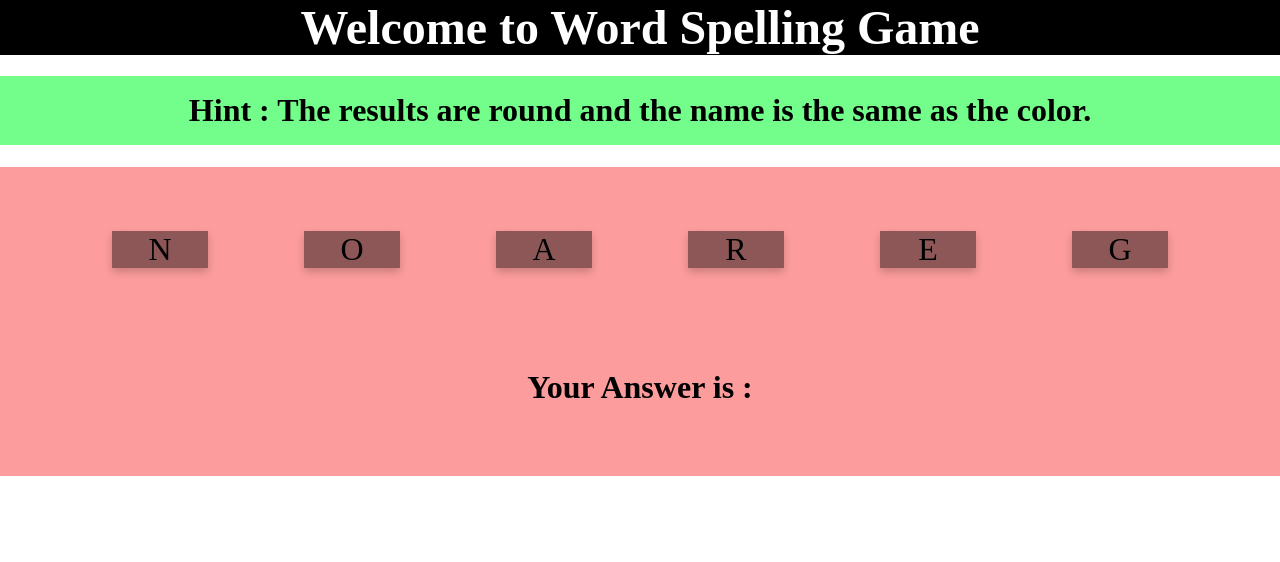
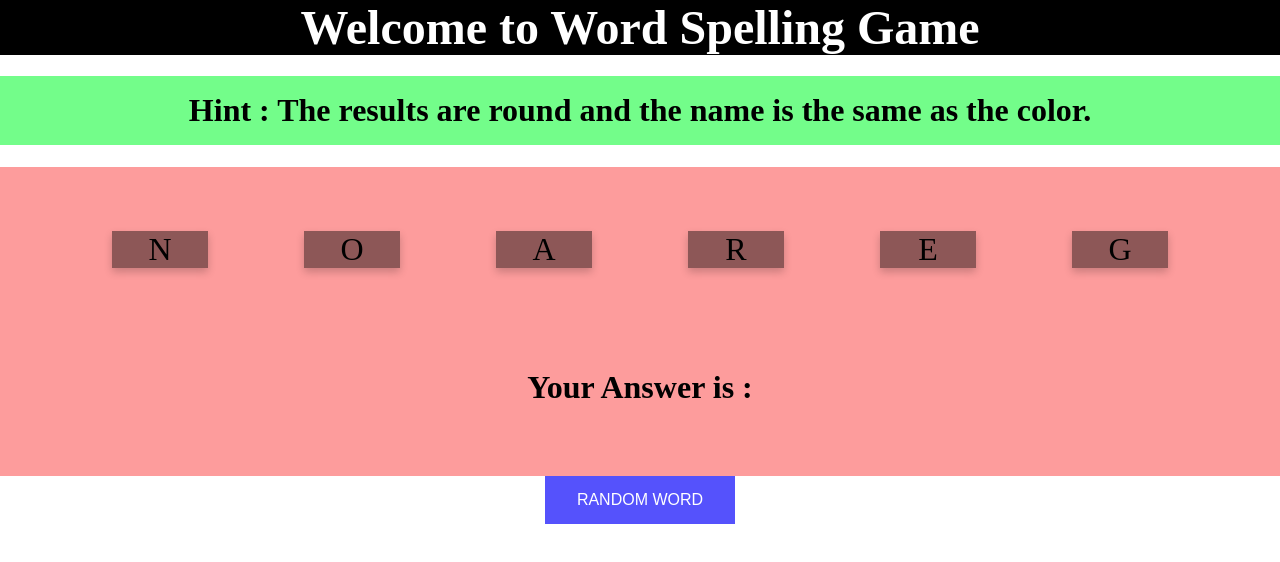
Before and after one commit to oopszaxyz/Lab_3SA03, a React (Create React App) app: page / in a window 1280 px wide. Shown: the top 562 px of the page. Built offline with nearby package versions, Linux system fonts and the light colour scheme.

Commit message:
part 7.5

```diff
--- a/src/App.css
+++ b/src/App.css
@@ -15,6 +15,17 @@
     margin: 0;
     font-family: 'Lucida Grande';
 }
+
+.button{
+    background-color: #5552fc;
+    border: none;
+    color: white;
+    padding: 15px 32px;
+    text-align: center;
+    text-decoration: none;
+    display: inline-block;
+    font-size: 16px;
+  }
 
 .gameName{
     font-family: 'Lobster', cursive;
--- a/src/App.js
+++ b/src/App.js
@@ -36,6 +36,11 @@ function App() {
 
       <WordCard value={word}/>
 
+        <center>
+           <button class="button" onClick={() => window.location.reload(false)}>RANDOM WORD</button>
+        </center>
+
+
     </div>
   );
  }
```
